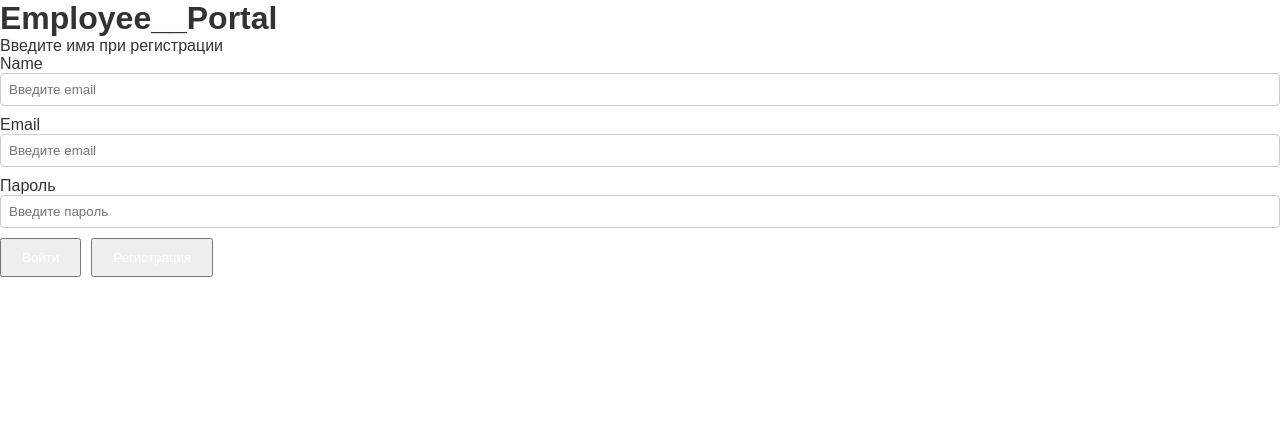
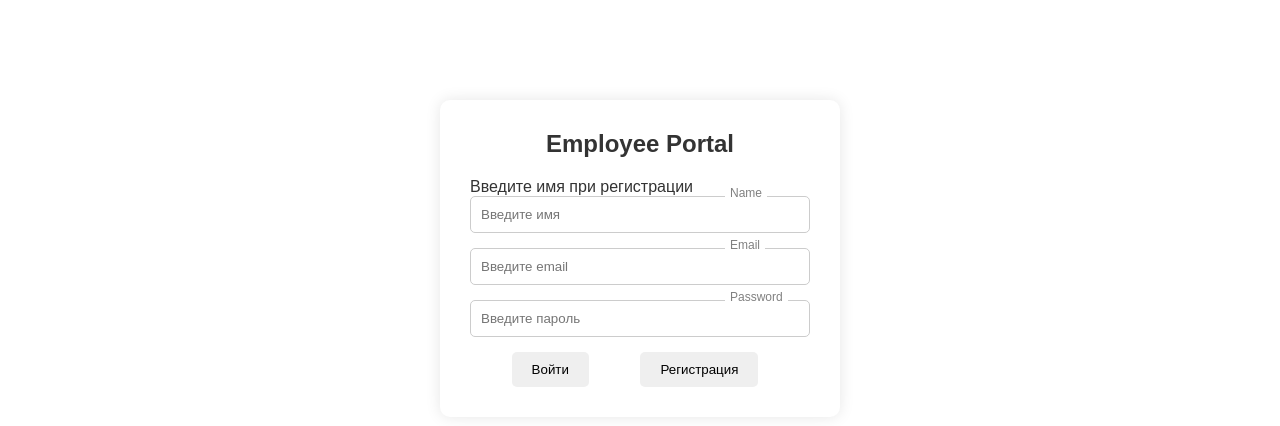
Before and after one commit to Nikita8Sannikov/EmployeePortal, a React (Vite) app in the folder client/: page / in a window 1280 px wide. Shown: the top 426 px of the page. Built offline with nearby package versions, Linux system fonts and the light colour scheme.

Commit message:
improve auth styles

```diff
--- a/client/src/global.css
+++ b/client/src/global.css
@@ -1,35 +1,10 @@
 * {
-  margin: 0;
-  padding: 0;
-  box-sizing: border-box;
+	margin: 0;
+	padding: 0;
+	box-sizing: border-box;
 }
 
 body {
-  font-family: "Arial", sans-serif;
-  color: #333;
+	font-family: "Arial", sans-serif;
+	color: #333;
 }
-
-/* h2 {
-  font-size: 24px;
-  margin-bottom: 20px;
-} */
-
-button {
-  color: white;
-  padding: 10px 20px;
-  cursor: pointer;
-}
-
-input {
-  margin-bottom: 10px;
-  padding: 8px;
-  width: 100%;
-  border: 1px solid #ccc;
-  border-radius: 4px;
-}
-
-.container {
-  padding: 20px;
-  max-width: 1200px;
-  margin: 0 auto;
-}
--- a/client/src/modules/auth/Auth.tsx
+++ b/client/src/modules/auth/Auth.tsx
@@ -2,6 +2,7 @@ import React, { useCallback, useState } from "react";
 import { useDispatch } from "react-redux";
 import { AppDispatch } from "../../store";
 import { register, signIn } from "./authSlice";
+import "./auth.css";
 
 const Auth = () => {
 	const dispatch: AppDispatch = useDispatch();
@@ -31,46 +32,52 @@ const Auth = () => {
 	};
 
 	return (
-		<div className="">
+		<div className="auth-form">
 			<div className="">
-				<h1>Employee__Portal</h1>
+				<h2>Employee Portal</h2>
 				<div className="">
 					<div className="">
 						<span className="">Введите имя при регистрации</span>
 						<div>
-							<div className="input-field">
-								<label htmlFor="email">Name</label>
+							<div className="input-container">
+								<label htmlFor="name" className="input-label">
+									Name
+								</label>
 								<input
-									placeholder="Введите email"
+									placeholder="Введите имя"
 									id="name"
 									type="text"
 									name="name"
-									// className="yellow-input"
+									className="input-field"
 									value={form.name}
 									onChange={changeHandler}
 								/>
 							</div>
-							<div className="input-field">
-								<label htmlFor="email">Email </label>
+							<div className="input-container">
+								<label htmlFor="email" className="input-label">
+									Email
+								</label>
 								<input
 									placeholder="Введите email"
 									id="email"
 									type="text"
 									name="email"
-									// className="yellow-input"
+									className="input-field"
 									value={form.email}
 									onChange={changeHandler}
 								/>
 							</div>
 
-							<div className="input-field">
-								<label htmlFor="Пароль">Пароль</label>
+							<div className="input-container">
+								<label htmlFor="Пароль" className="input-label">
+									Password
+								</label>
 								<input
 									placeholder="Введите пароль"
 									id="password"
 									type="password"
 									name="password"
-									// className="yellow-input"
+									className="input-field"
 									value={form.password}
 									onChange={changeHandler}
 								/>
@@ -78,11 +85,7 @@ const Auth = () => {
 						</div>
 					</div>
 					<div className="card-action">
-						<button
-							className="btn"
-							style={{ marginRight: 10 }}
-							onClick={callbacks.onLogin}
-						>
+						<button className="btn" onClick={callbacks.onLogin}>
 							Войти
 						</button>
 						<button className="btn" onClick={callbacks.onReg}>
--- a/client/src/modules/auth/auth.css
+++ b/client/src/modules/auth/auth.css
@@ -13,7 +13,36 @@
 	text-align: center;
 }
 
-.auth-form input {
+.card-action {
+	display: flex;
+	justify-content: space-evenly;
+}
+
+.btn {
+	margin-right: 10px;
+	color: black;
+	padding: 10px 20px;
+	border: none;
+	border-radius: 5px;
+	cursor: pointer;
+}
+
+.btn:hover {
+	background-color: #512689;
+	color: white;
+}
+
+.auth-form .error {
+	color: red;
+	margin-bottom: 15px;
+	text-align: center;
+}
+
+.input-container {
+	position: relative;
+}
+
+.input-container input {
 	margin-bottom: 15px;
 	padding: 10px;
 	border: 1px solid #ccc;
@@ -21,22 +50,18 @@
 	width: 100%;
 }
 
-.auth-form button {
-  width: 100%;
-  background-color: #4caf50;
-  color: white;
-  padding: 10px;
-  border: none;
-  border-radius: 5px;
-  cursor: pointer;
+.input-field:focus-visible {
+	border: 1px solid #535151;
+	outline: none;
 }
 
-.auth-form button:hover {
-  background-color: #45a049;
+.input-label {
+	position: absolute;
+	top: -10px;
+	left: 255px;
+	background: white;
+	padding: 0 5px;
+	font-size: 12px;
+	color: gray;
+	pointer-events: none;
 }
-
-.auth-form .error {
-  color: red;
-  margin-bottom: 15px;
-  text-align: center;
-}
```
Lines whose indentation alone changed are shown as unchanged.
